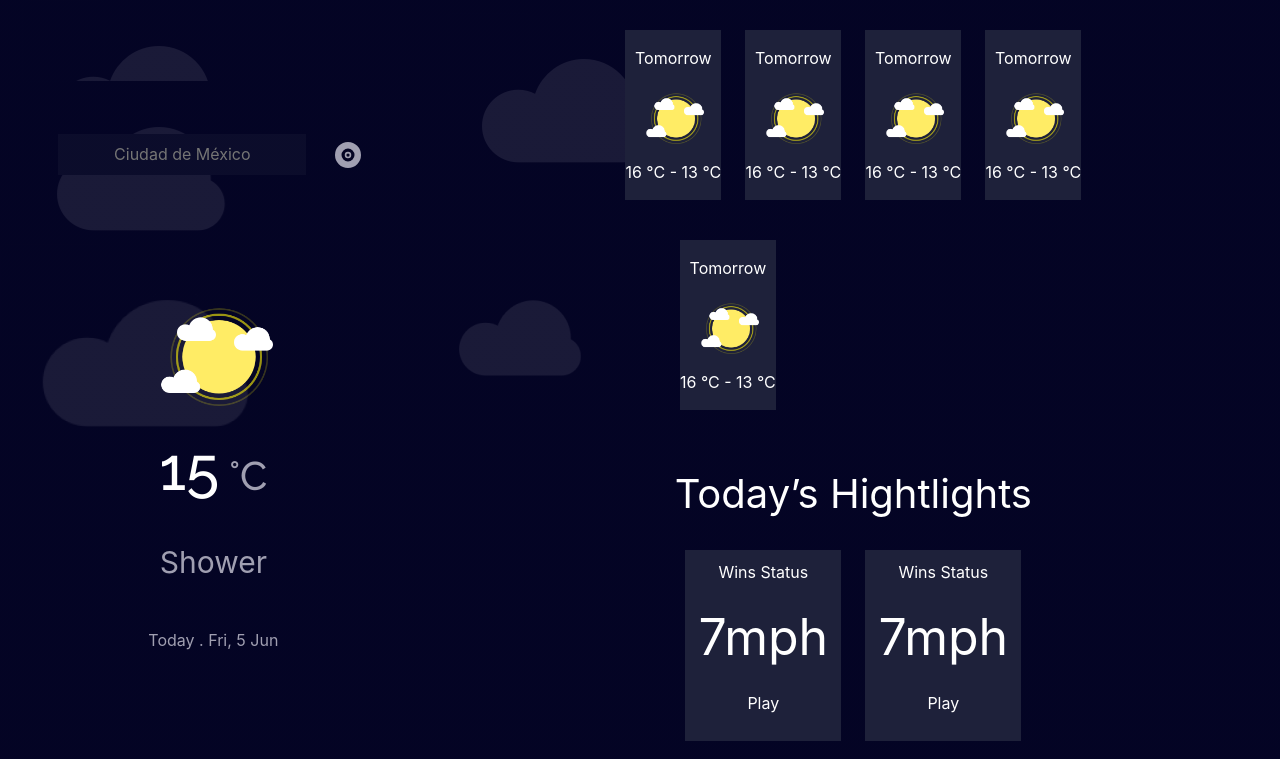
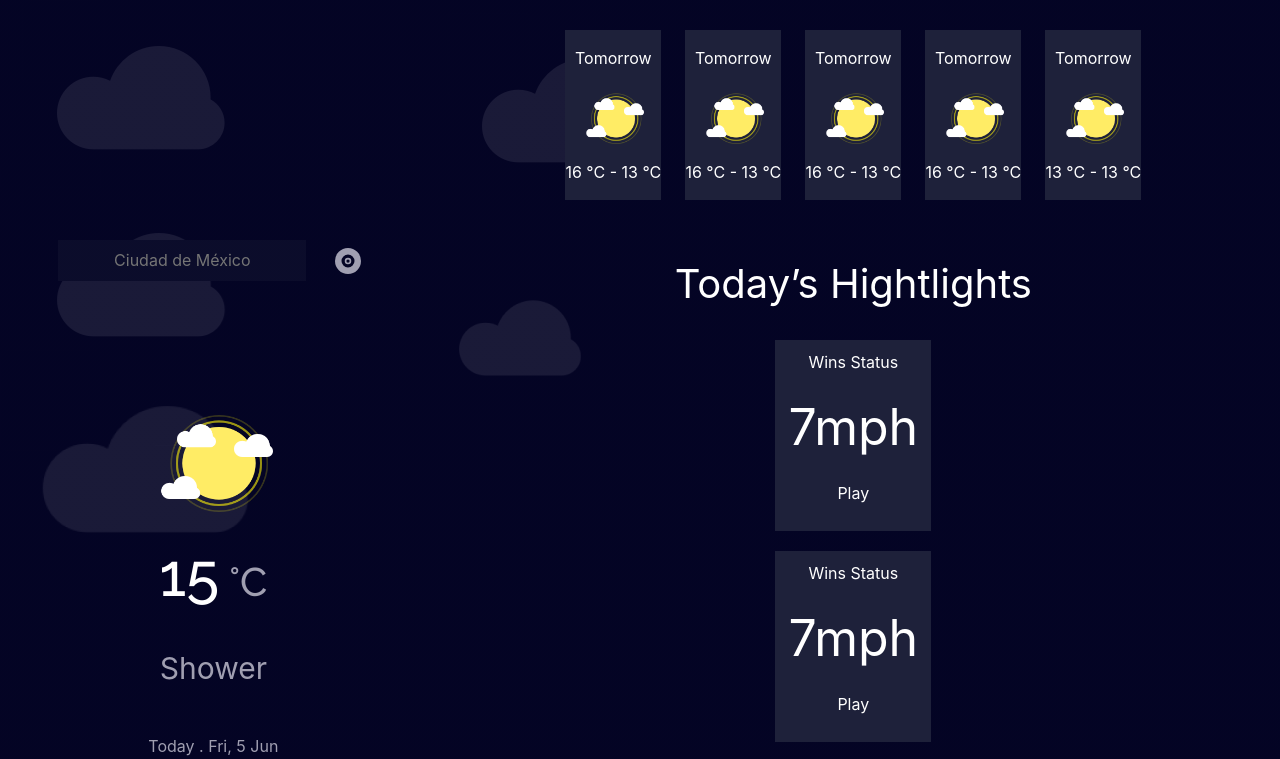
Before and after one commit to hooverroberto/app-weather, a React (Create React App) app: page / in a window 1280 px wide. Shown: the top 759 px of the page. Built offline with nearby package versions, Linux system fonts and the light colour scheme.

Commit message:
octavo commit

```diff
--- a/src/App.css
+++ b/src/App.css
@@ -70,8 +70,8 @@ img{
   align-items: center;
 }
 
-.contenedor1{  width: 60%;
-
+.contenedor1{
+  width: 50%;
   display: flex;
   justify-content: center;
   align-items: center;
@@ -121,6 +121,19 @@ img{
     height: 100vh;
   }
 
+  .bkg{
+    margin-top: 50px;
+    height: 100vh;
+  }
+
+  .contenedor{
+    width: 80%;
+  }
+
+  .contenedor1{
+    width: 40%;
+  }
+
   .box1{
     width: 100%;
   }
--- a/src/components/InfoWeather.jsx
+++ b/src/components/InfoWeather.jsx
@@ -7,7 +7,7 @@ const InfoWeather = () => {
       <div class="container d-flex justify-content-around align-items-center text-center text-white">
         <div className="contenedor">
           <div class="row justify-content-center">
-            <div class="col-6 col-xl-2" style={{ width: 120 }}>
+            <div class="col-6 col-md-2 col-xl-2" style={{ width: 120 }}>
               <div className="box">
                 <p className="mt-3">Tomorrow</p>
                 <img className="tomorrow" src={imagen} alt="" />
@@ -16,7 +16,7 @@ const InfoWeather = () => {
                 </div>
               </div>
             </div>
-            <div class="col-6 col-xl-2" style={{ width: 120 }}>
+            <div class="col-6 col-md-2 col-xl-2" style={{ width: 120 }}>
               <div className="box">
                 <p className="mt-3">Tomorrow</p>
                 <img className="tomorrow" src={imagen} alt="" />
@@ -25,7 +25,7 @@ const InfoWeather = () => {
                 </div>
               </div>
             </div>
-            <div class="col-6 col-xl-2" style={{ width: 120 }}>
+            <div class="col-6 col-md-2 col-xl-2" style={{ width: 120 }}>
               <div className="box">
                 <p className="mt-3">Tomorrow</p>
                 <img className="tomorrow" src={imagen} alt="" />
@@ -34,7 +34,7 @@ const InfoWeather = () => {
                 </div>
               </div>
             </div>
-            <div class="col-6 col-xl-2" style={{ width: 120 }}>
+            <div class="col-6 col-md-2 col-xl-2" style={{ width: 120 }}>
               <div className="box">
                 <p className="mt-3">Tomorrow</p>
                 <img className="tomorrow" src={imagen} alt="" />
@@ -43,16 +43,16 @@ const InfoWeather = () => {
                 </div>
               </div>
             </div>
-            <div class="col-6 col-xl-2" style={{ width: 120 }}>
+            <div class="col-6 col-md-2 col-xl-2" style={{ width: 120 }}>
               <div className="box">
                 <p className="mt-3">Tomorrow</p>
                 <img className="tomorrow" src={imagen} alt="" />
                 <div className="d-flex justify-content-center mt-3">
-                  <p className="max">16 °C - 13 °C</p>
+                  <p className="max">13 °C - 13 °C</p>
                 </div>
               </div>
             </div>
-            <div class="col-6"></div>
+            <div class="col-6 "></div>
           </div>
         </div>
       </div>
```
